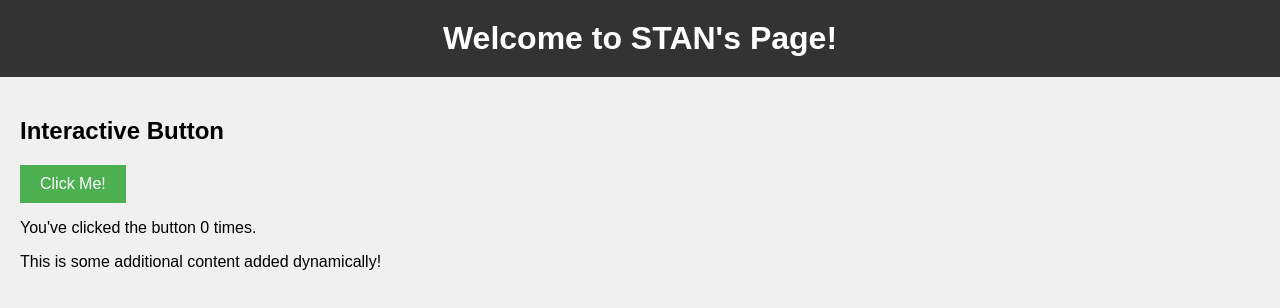
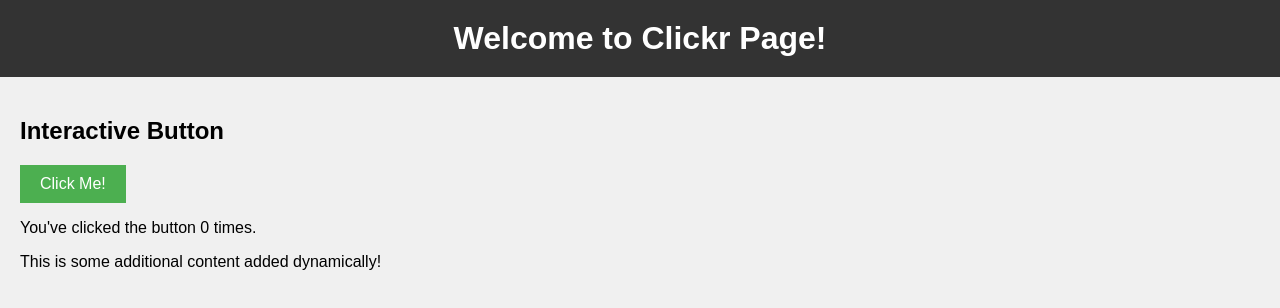
Before and after one commit to MCmodhub/mcmodhub.github.io, a plain HTML site: page index.html in a window 1280 px wide. Drawn offline with Linux system fonts and the light colour scheme.

Commit message:
Update index.html

```diff
--- a/index.html
+++ b/index.html
@@ -45,7 +45,7 @@
 <body>
 
 <header>
-    <h1>Welcome to STAN's Page!</h1>
+    <h1>Welcome to Clickr Page!</h1>
 </header>
 
 <div id="content">
```
